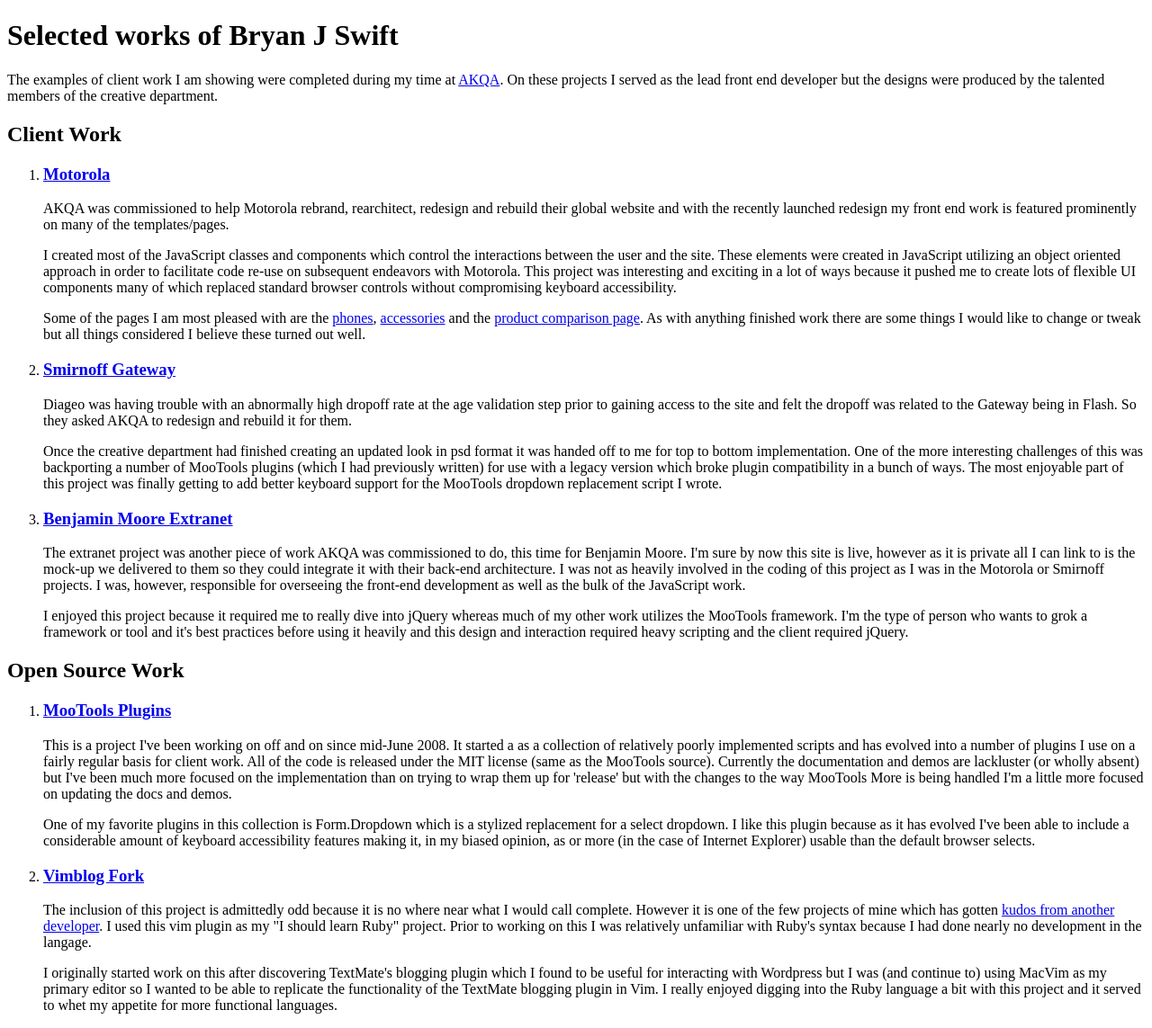
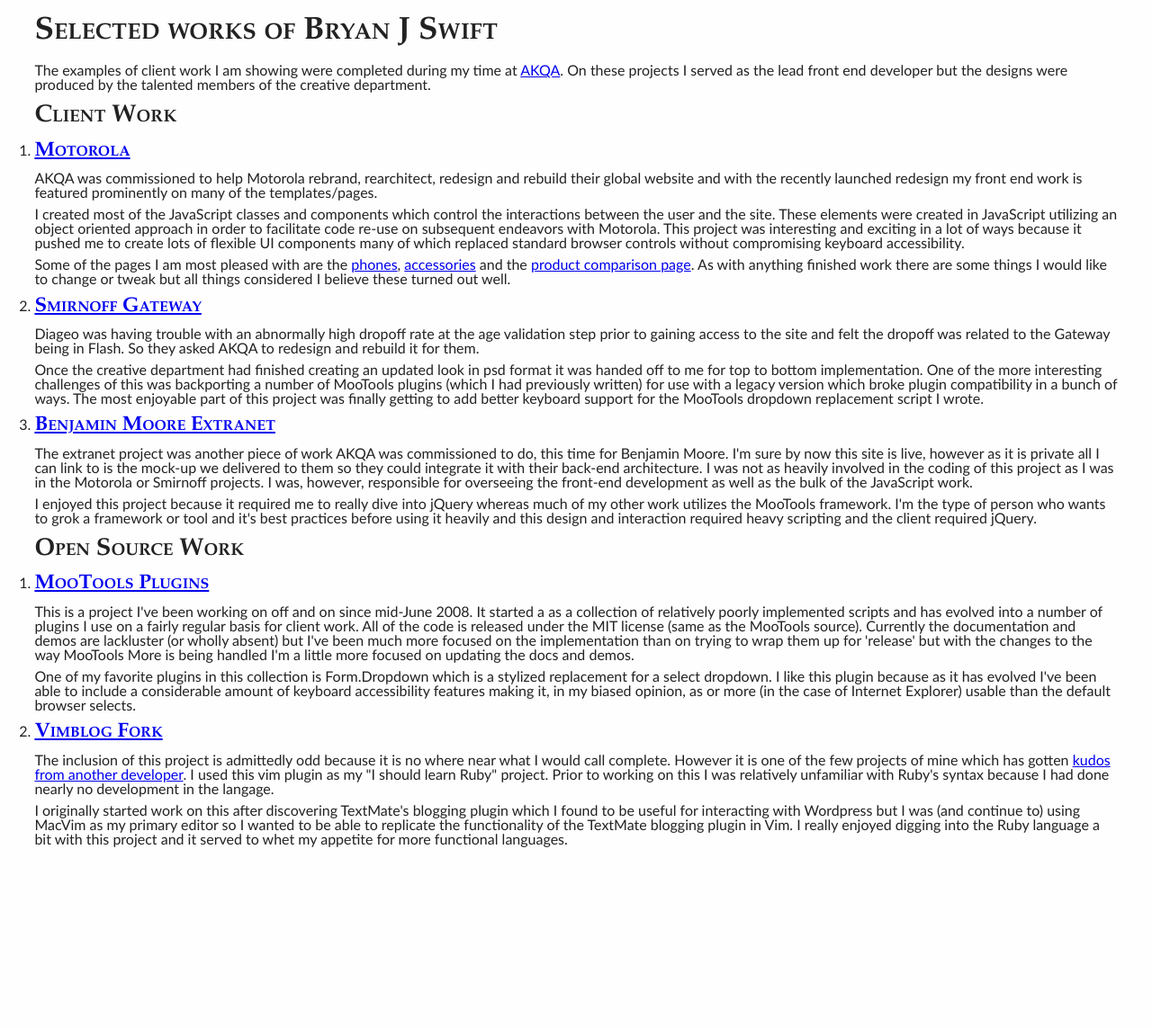
Before and after one commit to bryanjswift/bryanjswift.github.com, a PHP site: page / in a window 1280 px wide. Shown: the whole page at 90% size. After the commit the page ends 942 px from the top, so only its background shows below. Run offline with PHP 8.4, Linux system fonts and the light colour scheme.

Commit message:
initial typography and margins

```diff
--- a/css/portfolio.css
+++ b/css/portfolio.css
@@ -1 +1,11 @@
 /* Styles Reset and General Fonts */
+html { font: normal normal normal 10px/1 "Optima", "Myriad Pro", "Lucida Grande", "Helvetica Neue", "Helvetica", arial, sans-serif; }
+body { background: #fefefe; font-size: 1.6em; color: #222; }
+body, div, p, h1, h2, h3, ol, ul, li { margin: 0; border: 0; padding: 0; }
+h1, h2, h3 { margin: 0.5em 0; font-family: "Trajan Pro", "Rockwell", "Garamond", "Georgia", serif; font-variant: small-caps; }
+h1 { font-size: 2.2em; }
+h2 { font-size: 1.7em; }
+h3 { font-size: 1.4em; }
+p { margin: 0.5em 0; }
+/* Basic Layout */
+#wrap { margin: 0 3%; }
```
